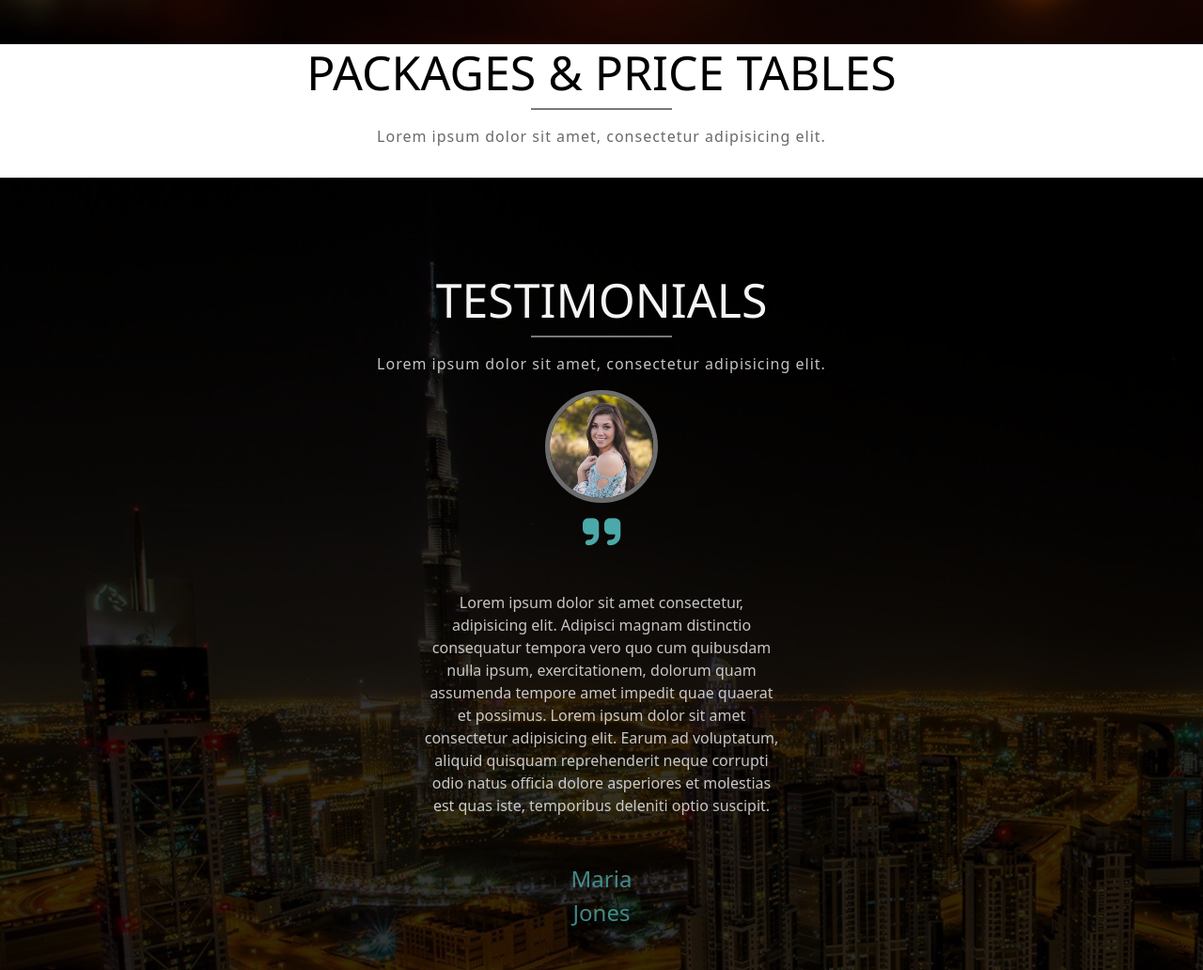
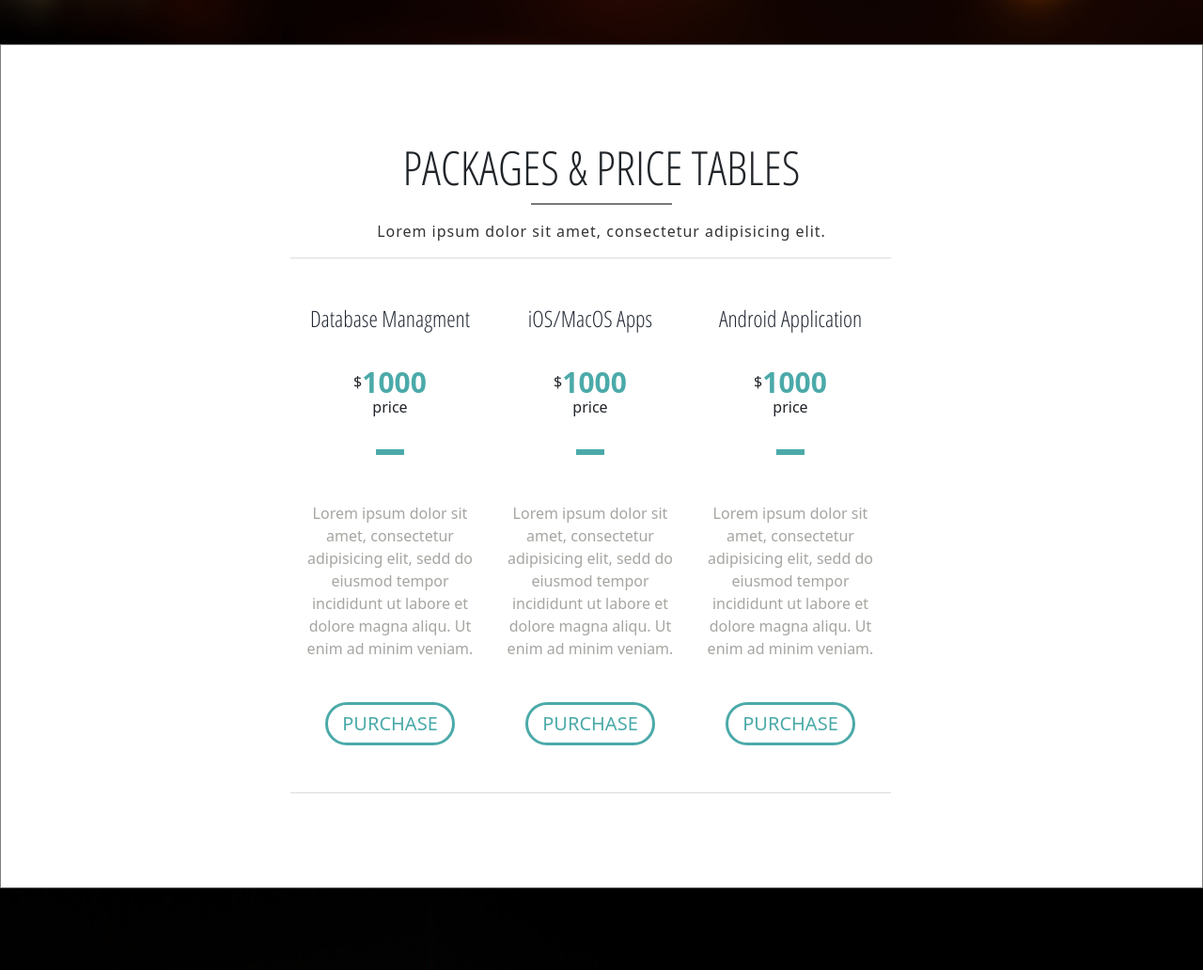
Before and after one commit to xakepa/best-apps, a website: page index.html in a window 1280 px wide. Shown: the part 1240-2272 px from the top of the page at 94% size. Drawn offline with nearby package versions, Linux system fonts and the light colour scheme.

Commit message:
section table almost done

```diff
--- a/index.html
+++ b/index.html
@@ -10,6 +10,9 @@
     integrity="sha384-1BmE4kWBq78iYhFldvKuhfTAU6auU8tT94WrHftjDbrCEXSU1oBoqyl2QvZ6jIW3" crossorigin="anonymous" />
   <link rel="stylesheet" type="text/css" href="scripts/slick/slick.css">
   <link rel="stylesheet" type="text/css" href="scripts/slick/slick-theme.css">
+  <link rel="preconnect" href="https://fonts.googleapis.com">
+  <link rel="preconnect" href="https://fonts.gstatic.com" crossorigin>
+  <link href="https://fonts.googleapis.com/css2?family=Open+Sans+Condensed:wght@300&display=swap" rel="stylesheet">
   <title>Best-app</title>
 </head>
 
@@ -86,7 +89,7 @@
 
       <article class="service">
         <div class="row justify-content-center">
-          <div class="col-10 col-xxl-2 col-lg-3  mt-4">
+          <div class="col-10 col-xxl-2 col-lg-3 mt-4">
             <article class="article_entry">
               <div class="title d-flex align-items-center">
                 <i class="fas fa-laptop"></i>
@@ -186,7 +189,7 @@
           </p>
         </div>
 
-        <div class="article__actions text-center mx-auto">
+        <div class="article__actions projects text-center mx-auto">
           <button class="default-btn">PROJECTS</button>
           <button class="default-btn">OUR WORK</button>
         </div>
@@ -194,19 +197,80 @@
     </section>
 
     <section class="price-table">
-      <div class="heading row">
-        <div class="article__title col-12 text-center title-ready">
+      <div class="packages-heading row">
+        <div class="article__title col-12 text-center">
           <h2>Packages & price tables</h2>
           <div class="title_underline"></div>
         </div>
         <div class="article__entry">
-          <p class="blurred col-lg-5 mx-auto text-center">Lorem ipsum dolor sit amet, consectetur
+          <p id="price-subtitle" class="blurred col-lg-5 mx-auto text-center">Lorem ipsum dolor sit amet, consectetur
             adipisicing elit.
           </p>
         </div>
 
-        <div class="table row">
+        <div class="container-fluid package-table row justify-content-center">
+          <div class="col-2 article__price">
+            <div class="table-title text-center">
+              <h4>Database Managment</h4>
+            </div>
 
+            <div class="price">
+              <p>$<span>1000</span></p>
+              <p>price</p>
+              <div class="price__separator mx-auto"></div>
+            </div>
+
+            <div class="price-entry">
+              <p>Lorem ipsum dolor sit amet, consectetur adipisicing elit, sedd do eiusmod tempor incididunt ut labore
+                et dolore magna aliqu. Ut enim ad minim veniam.</p>
+            </div>
+
+            <div class="article__actions text-center">
+              <button class="default-btn btn-buy">Purchase</button>
+            </div>
+          </div>
+
+          <div class="col-2 article__price">
+            <div class="table-title text-center">
+              <h4>iOS/MacOS Apps</h4>
+            </div>
+
+            <div class="price">
+              <p>$<span>1000</span></p>
+              <p>price</p>
+              <div class="price__separator mx-auto"></div>
+            </div>
+
+            <div class="price-entry">
+              <p>Lorem ipsum dolor sit amet, consectetur adipisicing elit, sedd do eiusmod tempor incididunt ut labore
+                et dolore magna aliqu. Ut enim ad minim veniam.</p>
+            </div>
+
+            <div class="article__actions text-center">
+              <button class="default-btn btn-buy">Purchase</button>
+            </div>
+          </div>
+
+          <div class="col-2 article__price">
+            <div class="table-title text-center">
+              <h4>Android Application</h4>
+            </div>
+
+            <div class="price">
+              <p>$<span>1000</span></p>
+              <p>price</p>
+              <div class="price__separator mx-auto"></div>
+            </div>
+
+            <div class="price-entry">
+              <p>Lorem ipsum dolor sit amet, consectetur adipisicing elit, sedd do eiusmod tempor incididunt ut labore
+                et dolore magna aliqu. Ut enim ad minim veniam.</p>
+            </div>
+
+            <div class="article__actions text-center">
+              <button class="default-btn btn-buy">Purchase</button>
+            </div>
+          </div>
         </div>
     </section>
 
--- a/styles/style.css
+++ b/styles/style.css
@@ -179,7 +179,6 @@ body {
   text-transform: uppercase;
   font-weight: 100;
   font-size: 50px;
-  font-family: "Segoe UI", Tahoma, Geneva, Verdana, sans-serif;
 }
 
 .title-entry {
@@ -253,9 +252,10 @@ p.blurred {
   border-radius: 30px;
   padding: 5px 15px;
   font-size: 20px;
+  text-transform: uppercase;
 }
 
-.article__actions button:first-child {
+.projects button:first-child {
   margin-right: 20px;
 }
 
@@ -289,7 +289,8 @@ p.testimonial-name {
   padding-left: 0;
 }
 
-.testimonials-title {
+.testimonials-title,
+.packages-heading {
   padding-top: 100px;
 }
 
@@ -298,10 +299,76 @@ p.testimonial-name {
 }
 
 .price-table .title-ready h2,
-#price-table {
+#price-subtitle {
   color: #000;
 }
 
-.heading .blurred {
-  color: #444541;
+h2,
+h4 {
+  font-family: "Open Sans Condensed", sans-serif;
 }
+
+.price-table {
+  border: 1px solid gray;
+}
+
+.table-title {
+  margin-bottom: 30px;
+}
+
+.package-table h4 {
+  color: #242a35;
+}
+
+.price-entry {
+  margin-bottom: 45px;
+  color: #a5a6a1;
+}
+
+.price span {
+  color: #4baaa9;
+  font-weight: 600;
+  font-size: 30px;
+}
+
+.price,
+.price-entry {
+  text-align: center;
+}
+
+.price p {
+  margin: 0;
+  display: flex;
+  align-items: center;
+  justify-content: center;
+}
+
+.price p:nth-child(2) {
+  position: relative;
+  bottom: 8px;
+}
+
+.price__separator {
+  border: 3px solid #4baaa9;
+  width: 30px;
+  background: #4baaa9;
+  height: 3px;
+  justify-content: center;
+  margin: 25px 0 50px;
+}
+
+.article__price {
+  border-top: 1px solid rgba(172, 170, 170, 0.414);
+  border-bottom: 1px solid rgba(172, 170, 170, 0.414);
+  padding: 50px 0;
+  margin-bottom: 100px;
+}
+
+.article__price:hover {
+  background: #4baaa9;
+}
+
+.btn-buy {
+  color: #4baaa9;
+  border-color: #4baaa9;
+}
```
